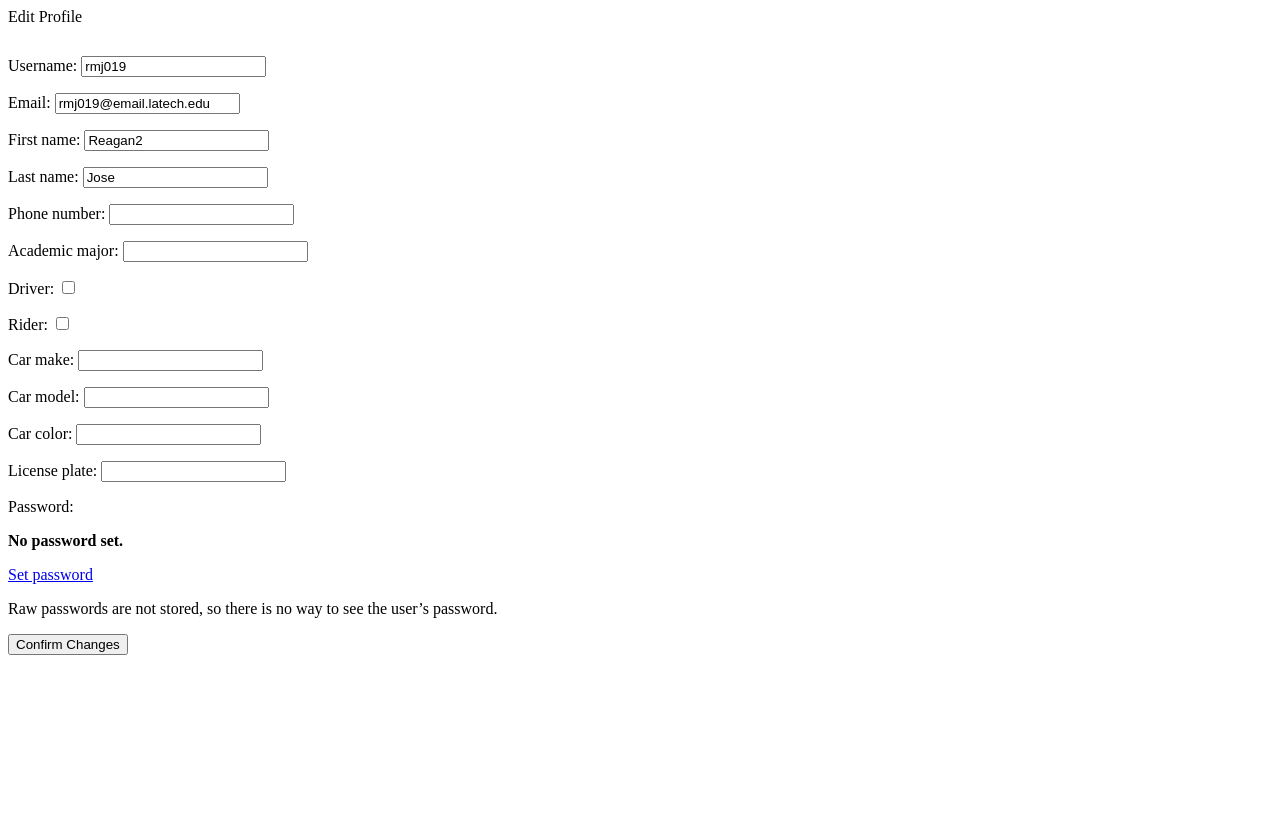
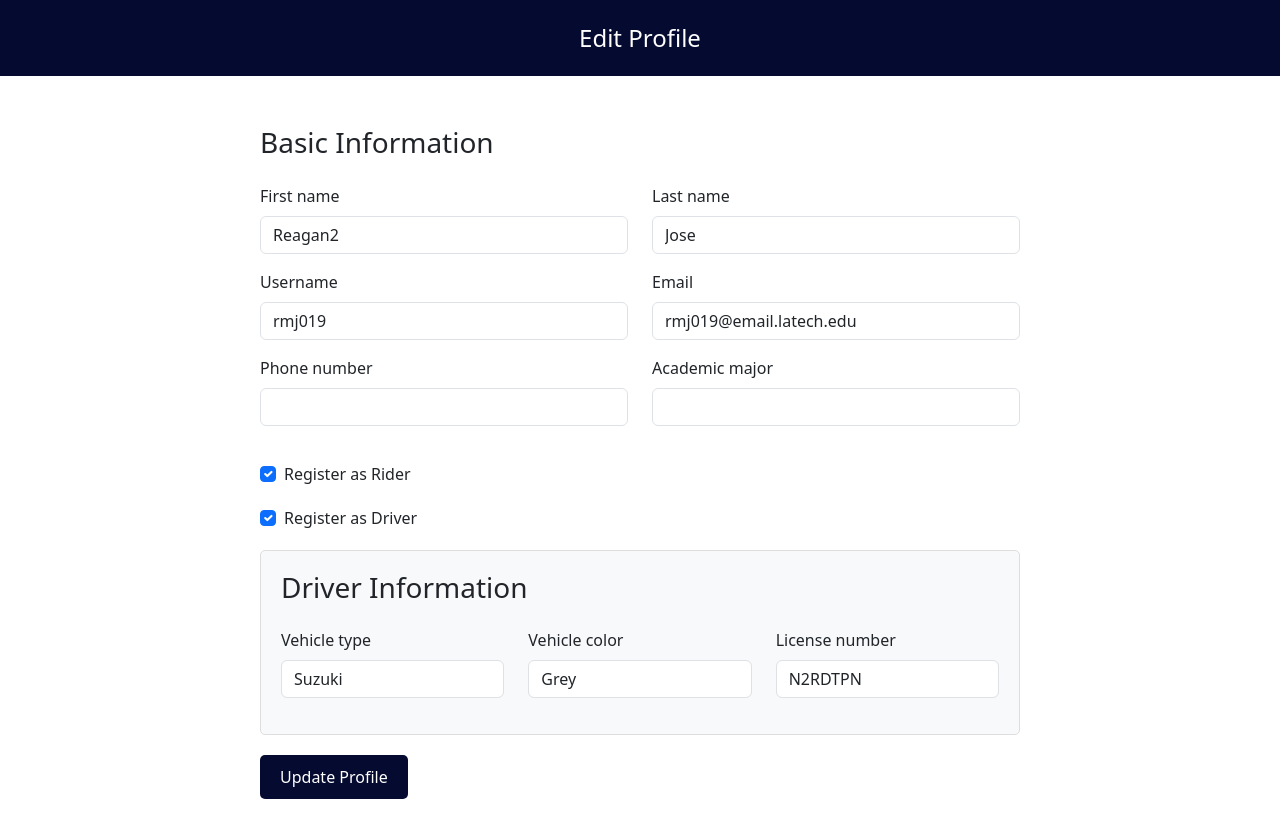
Before and after one commit to ReaganCode23/UniVah, a Django app: page /members/edit_profile/ in a window 1280 px wide. Run offline with Django 5.2, Linux system fonts and the light colour scheme; the first user in the database is signed in; data comes from the database, SQL or seed files in the repository; some libraries are stand-ins or nearby versions.

Commit message:
profile page completed and driver and rider pages look like transpo

```diff
--- a/Univah/views.py
+++ b/Univah/views.py
@@ -13,7 +13,7 @@ class RiderHub(View):
     def get(self, request):
         user=request.user
         is_rider = models.Rider.objects.filter(user=user).exists()
-        if user.is_authenticated and request.user == is_rider:
+        if user.is_authenticated: #and request.user == is_rider:
             # Initialize the booking form
             form = forms.Bookride()
             # Retrieve available drivers
@@ -86,7 +86,7 @@ class DriverHub(View):
         #Initialize context
         user = request.user # Assuming you have user authentication in place
         is_driver = models.Driver.objects.filter(user=user).exists()
-        if user.is_authenticated and user == is_driver:
+        if user.is_authenticated: #and user == is_driver:
             driver = models.Driver.objects.get(user=request.user)
             accepted_ride_requests = models.RideRequest.objects.filter(status='Accepted', driver=driver)
             ride_requests = models.RideRequest.objects.filter(status='Pending')
--- a/members/forms.py
+++ b/members/forms.py
@@ -1,23 +1,106 @@
 from django.contrib.auth.forms import UserChangeForm
 from django.contrib.auth.models import User
 from django import forms
+from Univah.models import Driver, Rider
 
 class EditProfileForm(UserChangeForm):
-    first_name = forms.CharField(max_length=100, widget=forms.TextInput(attrs={'class': 'form-control'}))
-    last_name = forms.CharField(max_length=100, widget=forms.TextInput(attrs={'class': 'form-control'}))
-    username = forms.CharField(max_length=100, widget=forms.TextInput(attrs={'class': 'form-control'}))
-    email = forms.EmailField(widget=forms.EmailInput(attrs={'class': 'form-control'}))
-    phone_number = forms.CharField(max_length=10, widget=forms.TextInput(attrs={'class': 'form-control'}))
-    academic_major = forms.CharField(max_length=100, widget=forms.TextInput(attrs={'class': 'form-control'}))
-    car_make = forms.CharField(max_length=100, widget=forms.TextInput(attrs={'class': 'form-control'}))
-    car_model = forms.CharField(max_length=100, widget=forms.TextInput(attrs={'class': 'form-control'}))
-    car_color = forms.CharField(max_length=20, widget=forms.TextInput(attrs={'class': 'form-control'}))
-    license_plate = forms.CharField(max_length=100, widget=forms.TextInput(attrs={'class': 'form-control'}))
-    Driver = forms.CharField(widget=forms.CheckboxInput(attrs={'class': 'form-check'}))
-    Rider = forms.CharField(widget=forms.CheckboxInput(attrs={'class': 'form-check'}))
-
-
+    first_name = forms.CharField(
+        max_length=100,
+        widget=forms.TextInput(attrs={'class': 'form-control'})
+    )
+    last_name = forms.CharField(
+        max_length=100,
+        widget=forms.TextInput(attrs={'class': 'form-control'})
+    )
+    username = forms.CharField(
+        max_length=100,
+        widget=forms.TextInput(attrs={'class': 'form-control'})
+    )
+    email = forms.EmailField(
+        widget=forms.EmailInput(attrs={'class': 'form-control'})
+    )
+    phone_number = forms.CharField(
+        max_length=10,
+        widget=forms.TextInput(attrs={'class': 'form-control'})
+    )
+    academic_major = forms.CharField(
+        max_length=100,
+        widget=forms.TextInput(attrs={'class': 'form-control'})
+    )
+    vehicle_type = forms.CharField(
+        max_length=100,
+        widget=forms.TextInput(attrs={'class': 'form-control'}),
+        required=False
+    )
+    vehicle_color = forms.CharField(
+        max_length=20,
+        widget=forms.TextInput(attrs={'class': 'form-control'}),
+        required=False
+    )
+    license_number = forms.CharField(
+        max_length=100,
+        widget=forms.TextInput(attrs={'class': 'form-control'}),
+        required=False
+    )
+    is_driver = forms.BooleanField(
+        required=False,
+        widget=forms.CheckboxInput(attrs={'class': 'form-check-input'})
+    )
+    is_rider = forms.BooleanField(
+        required=False,
+        widget=forms.CheckboxInput(attrs={'class': 'form-check-input'})
+    )
 
     class Meta:
         model = User
-        fields = ('username', 'email', 'first_name', 'last_name', 'phone_number', 'academic_major', 'Driver', 'Rider', 'car_make', 'car_model', 'car_color', 'license_plate')
+        fields = ('username', 'email', 'first_name', 'last_name',
+                 'phone_number', 'academic_major', 'is_driver',
+                 'is_rider', 'vehicle_type', 'vehicle_color',
+                 'license_number')
+
+    def __init__(self, *args, **kwargs):
+        super().__init__(*args, **kwargs)
+
+        # Hide the password field that comes with UserChangeForm
+        if self.fields.get('password'):
+            self.fields.pop('password')
+
+        # Initialize driver fields if user is a driver
+        if self.instance:
+            try:
+                driver = Driver.objects.get(user=self.instance)
+                self.fields['is_driver'].initial = True
+                self.fields['vehicle_type'].initial = driver.vehicle_type
+                self.fields['vehicle_color'].initial = driver.vehicle_color
+                self.fields['license_number'].initial = driver.license_number
+            except Driver.DoesNotExist:
+                self.fields['is_driver'].initial = False
+
+            # Initialize rider status
+            try:
+                Rider.objects.get(user=self.instance)
+                self.fields['is_rider'].initial = True
+            except Rider.DoesNotExist:
+                self.fields['is_rider'].initial = False
+
+            # Initialize other user fields
+            self.fields['phone_number'].initial = getattr(self.instance, 'phone_number', '')
+            self.fields['academic_major'].initial = getattr(self.instance, 'academic_major', '')
+
+    def clean(self):
+        cleaned_data = super().clean()
+        is_driver = cleaned_data.get('is_driver')
+        vehicle_type = cleaned_data.get('vehicle_type')
+        vehicle_color = cleaned_data.get('vehicle_color')
+        license_number = cleaned_data.get('license_number')
+
+        # If user is a driver, validate vehicle information
+        if is_driver:
+            if not vehicle_type:
+                self.add_error('vehicle_type', 'Vehicle type is required for drivers')
+            if not vehicle_color:
+                self.add_error('vehicle_color', 'Vehicle color is required for drivers')
+            if not license_number:
+                self.add_error('license_number', 'License number is required for drivers')
+
+        return cleaned_data
--- a/members/templates/authenticate/edit_profile.html
+++ b/members/templates/authenticate/edit_profile.html
@@ -4,16 +4,181 @@
     <meta charset="UTF-8">
     <meta name="viewport" content="width=device-width, initial-scale=1.0">
     <title>Edit Profile</title>
+    <link href="https://cdnjs.cloudflare.com/ajax/libs/bootstrap/5.3.2/css/bootstrap.min.css" rel="stylesheet">
+    <style>
+        .header {
+            background-color: #050A30;
+            color: white;
+            padding: 20px;
+            text-align: center;
+            margin-bottom: 30px;
+            font-size: 24px;
+        }
+
+        .form-container {
+            max-width: 800px;
+            margin: 0 auto;
+            padding: 20px;
+        }
+
+        .driver-fields {
+            padding: 20px;
+            border: 1px solid #ddd;
+            border-radius: 5px;
+            margin-top: 20px;
+            background-color: #f8f9fa;
+        }
+
+        .btn-update {
+            background-color: #050A30;
+            color: white;
+            padding: 10px 20px;
+            border: none;
+            border-radius: 5px;
+            cursor: pointer;
+            margin-top: 20px;
+        }
+
+        .btn-update:hover {
+            background-color: #050A30;
+        }
+
+        .messages {
+            list-style: none;
+            padding: 0;
+            margin: 20px 0;
+        }
+
+        .messages li {
+            padding: 10px;
+            margin: 5px 0;
+            border-radius: 4px;
+        }
+
+        .messages .success {
+            background-color: #d4edda;
+            color: #155724;
+        }
+
+        .messages .error {
+            background-color: #f8d7da;
+            color: #721c24;
+        }
+
+        .form-check {
+            margin: 20px 0;
+        }
+
+        /* Hide the default password field from UserChangeForm */
+        .form-group p:has(input[type="hidden"]) {
+            display: none;
+        }
+    </style>
 </head>
 <body>
-    <header>Edit Profile</header>
-        <div class="form-group" style='margin-top:30px;'>
-            <form method='POST'>
-                {% csrf_token %}
-                {{ form.as_p }}
-                <button type="submit" class="btn">Confirm Changes</button>
-            </form>
-        </div>
-</div>
+    <header class="header">
+        Edit Profile
+    </header>
+
+    <div class="form-container">
+        {% if messages %}
+        <ul class="messages">
+            {% for message in messages %}
+            <li class="{{ message.tags }}">{{ message }}</li>
+            {% endfor %}
+        </ul>
+        {% endif %}
+
+        <form method="POST">
+            {% csrf_token %}
+
+            <!-- Basic Information -->
+            <h3 class="mb-4">Basic Information</h3>
+            <div class="row">
+                <div class="col-md-6 mb-3">
+                    <label class="form-label">{{ form.first_name.label }}</label>
+                    {{ form.first_name }}
+                </div>
+                <div class="col-md-6 mb-3">
+                    <label class="form-label">{{ form.last_name.label }}</label>
+                    {{ form.last_name }}
+                </div>
+            </div>
+
+            <div class="row">
+                <div class="col-md-6 mb-3">
+                    <label class="form-label">{{ form.username.label }}</label>
+                    {{ form.username }}
+                </div>
+                <div class="col-md-6 mb-3">
+                    <label class="form-label">{{ form.email.label }}</label>
+                    {{ form.email }}
+                </div>
+            </div>
+
+            <div class="row">
+                <div class="col-md-6 mb-3">
+                    <label class="form-label">{{ form.phone_number.label }}</label>
+                    {{ form.phone_number }}
+                </div>
+                <div class="col-md-6 mb-3">
+                    <label class="form-label">{{ form.academic_major.label }}</label>
+                    {{ form.academic_major }}
+                </div>
+            </div>
+
+            <!-- User Type Selection -->
+            <div class="form-check">
+                {{ form.is_rider }}
+                <label class="form-check-label" for="{{ form.is_rider.id_for_label }}">
+                    Register as Rider
+                </label>
+            </div>
+
+            <div class="form-check">
+                {{ form.is_driver }}
+                <label class="form-check-label" for="{{ form.is_driver.id_for_label }}">
+                    Register as Driver
+                </label>
+            </div>
+
+            <!-- Driver Information (Initially Hidden) -->
+            <div id="driver-fields" class="driver-fields" style="display: none;">
+                <h3 class="mb-4">Driver Information</h3>
+                <div class="row">
+                    <div class="col-md-4 mb-3">
+                        <label class="form-label">{{ form.vehicle_type.label }}</label>
+                        {{ form.vehicle_type }}
+                    </div>
+                    <div class="col-md-4 mb-3">
+                        <label class="form-label">{{ form.vehicle_color.label }}</label>
+                        {{ form.vehicle_color }}
+                    </div>
+                    <div class="col-md-4 mb-3">
+                        <label class="form-label">{{ form.license_number.label }}</label>
+                        {{ form.license_number }}
+                    </div>
+                </div>
+            </div>
+
+            <button type="submit" class="btn-update">Update Profile</button>
+        </form>
+    </div>
+
+    <script src="https://cdnjs.cloudflare.com/ajax/libs/bootstrap/5.3.2/js/bootstrap.bundle.min.js"></script>
+    <script>
+        // Show/hide driver fields based on checkbox
+        document.getElementById('id_is_driver').addEventListener('change', function() {
+            const driverFields = document.getElementById('driver-fields');
+            driverFields.style.display = this.checked ? 'block' : 'none';
+        });
+
+        // Initialize driver fields visibility on page load
+        window.addEventListener('load', function() {
+            const isDriver = document.getElementById('id_is_driver').checked;
+            const driverFields = document.getElementById('driver-fields');
+            driverFields.style.display = isDriver ? 'block' : 'none';
+        });
+    </script>
 </body>
 </html>
--- a/members/views.py
+++ b/members/views.py
@@ -5,6 +5,8 @@ from django.contrib.auth.forms import UserCreationForm, UserChangeForm
 from django.views import generic
 from django.urls import reverse_lazy
 from .forms import EditProfileForm
+from django.contrib.auth.models import Group
+from Univah.models import Driver, Rider
 # Create your views here.
 
 class UserRegisterView(generic.CreateView):
@@ -40,3 +42,46 @@ class UserEditView(generic.UpdateView):
 
     def get_object(self):
         return self.request.user
+
+    def form_valid(self, form):
+        try:
+            user = form.save(commit=False)
+
+            # Handle driver status and details
+            if form.cleaned_data.get('is_driver', False):
+                # Get or create the driver instance
+                driver, created = Driver.objects.get_or_create(user=user)
+
+                # Update driver details
+                driver.vehicle_type = form.cleaned_data.get('vehicle_type', '')
+                driver.vehicle_color = form.cleaned_data.get('vehicle_color', '')
+                driver.license_number = form.cleaned_data.get('license_number', '')
+                driver.phone_number = form.cleaned_data.get('phone_number', '')
+
+
+                # Save the driver instance
+                driver.save()
+
+                # Print for debugging
+                print(f"Updated driver details: Type={driver.vehicle_type}, Color={driver.vehicle_color}, License={driver.license_number}")
+            else:
+                # If user unchecks driver status, delete their driver record
+                Driver.objects.filter(user=user).delete()
+
+            # Handle rider status
+            if form.cleaned_data.get('is_rider', False):
+                Rider.objects.get_or_create(user=user)
+            else:
+                Rider.objects.filter(user=user).delete()
+
+            # Save the user instance
+            user.save()
+            form.save_m2m()  # Save many-to-many relationships if any
+
+            messages.success(self.request, "Profile updated successfully!")
+            return super().form_valid(form)
+
+        except Exception as e:
+            print(f"Error updating profile: {str(e)}")  # Print for debugging
+            messages.error(self.request, f"Error updating profile: {str(e)}")
+            return self.form_invalid(form)
```
Also changed, not shown: static/css/driverhub.css (+4 -4 lines), static/css/riderhub.css (+4 -4 lines), db.sqlite3.
